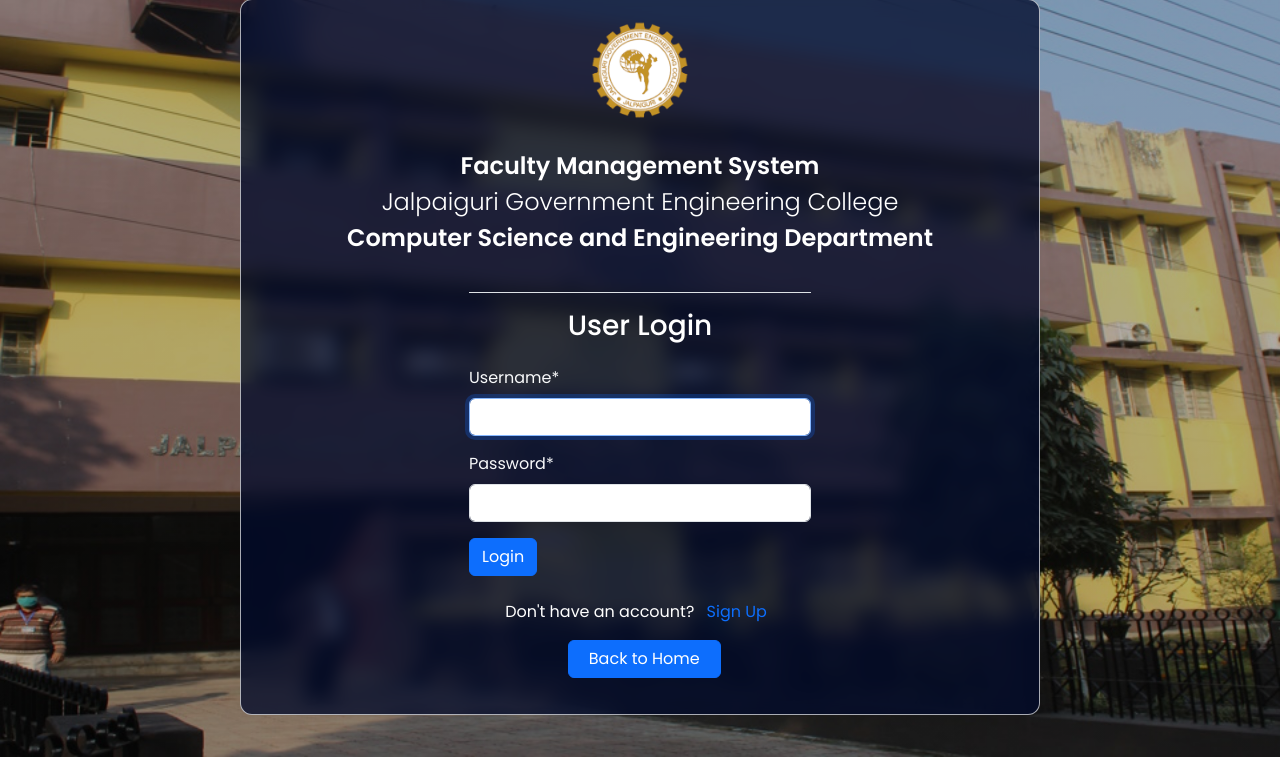
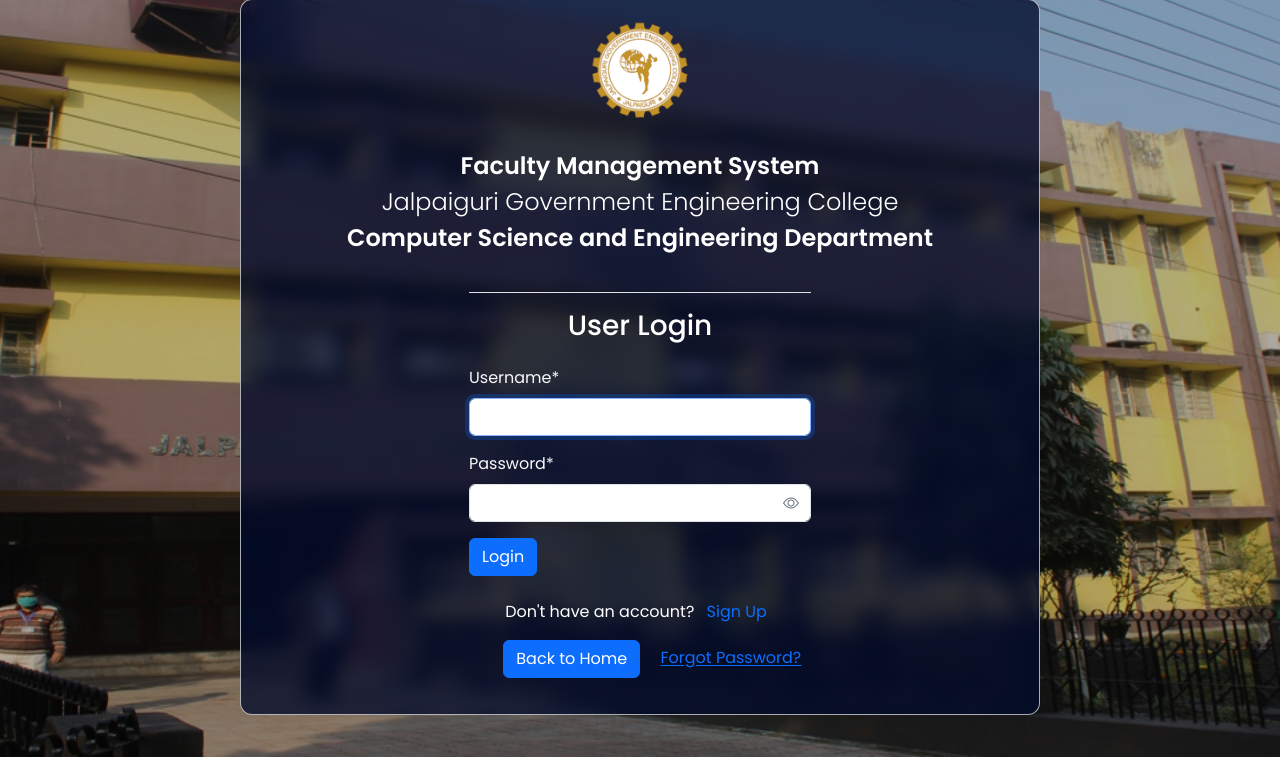
Before and after one commit to Samarjit0323/FMS, a Django app: page /login/ in a window 1280 px wide. Shown: the part 43-800 px from the top of the page. Run offline with Django 5.2, Linux system fonts and the light colour scheme; some libraries are stand-ins or nearby versions.

Commit message:
Added password reset and other minimal functionalities

```diff
--- a/fms/faculty/forms.py
+++ b/fms/faculty/forms.py
@@ -1,9 +1,23 @@
 from django import forms
 from django.contrib.auth import models
 from .models import FacultyProfile
-from django.contrib.auth.forms import UserCreationForm
+from django.contrib.auth.forms import UserCreationForm,AuthenticationForm
 from crispy_forms.helper import FormHelper
 from crispy_forms.layout import Layout, Field
+from crispy_forms.bootstrap import AppendedText
+
+class CustomLoginForm(AuthenticationForm):
+    def __init__(self, *args, **kwargs):
+        super().__init__( *args, **kwargs)
+        self.helper=FormHelper()
+        self.helper.form_tag=False
+        self.helper.layout=Layout(
+            'username',
+            AppendedText(
+                Field('password',id="id_password"),
+                '<i id="togglePassword" class="bi bi-eye" style="cursor: pointer;"></i>'
+            )
+        )
 
 DEPARTMENT_CHOICES = (
     ("", "Select department"),
@@ -15,6 +29,13 @@ class RegisterForm(UserCreationForm):
     class Meta:
         model=models.User
         fields=['username','first_name','last_name','email','password1','password2']
+
+    def __init__(self,*args,**kwargs):
+        super().__init__(*args,**kwargs)
+        self.fields['first_name'].help_text="Include Title(Dr., Prof., Asst. Prof. etc) and Middle Name if applicable"
+        self.fields['email'].help_text="Email ID will be visible to Admin"
+        self.fields['first_name'].required=True
+        self.fields['last_name'].required=True
 
 class ProfileUpdationForm(forms.ModelForm):
     first_name = forms.CharField(max_length=150, required=True)
--- a/fms/faculty/models.py
+++ b/fms/faculty/models.py
@@ -1,7 +1,6 @@
 from django.db import models
 from django.contrib.auth.models import User
 from PIL import Image
-import os
 
 # Create your models here.
 
--- a/fms/faculty/templates/faculty/base.html
+++ b/fms/faculty/templates/faculty/base.html
@@ -22,7 +22,7 @@
       integrity="sha384-QWTKZyjpPEjISv5WaRU9OFeRpok6YctnYmDr5pNlyT2bRjXh0JMhjY6hW+ALEwIH"
       crossorigin="anonymous"
     />
-
+    <link rel="stylesheet" href="https://cdn.jsdelivr.net/npm/bootstrap-icons@1.11.3/font/bootstrap-icons.min.css">
     <!-- App CSS should load after Bootstrap to ensure overrides take effect -->
     <link rel="stylesheet" href="{% static 'css/style.css' %}" />
   </head>
--- a/fms/faculty/templates/faculty/login.html
+++ b/fms/faculty/templates/faculty/login.html
@@ -1,12 +1,29 @@
 {% extends 'faculty/base.html' %}
 {% load crispy_forms_tags %}
+
 {% block content %}
+    <link rel="stylesheet" href="https://cdn.jsdelivr.net/npm/bootstrap-icons@1.11.3/font/bootstrap-icons.min.css">
+
     <h3 class="pb-3 text-center">User Login</h3>
+
     <form method="post">
         {% csrf_token %}
-        {{ form|crispy }}
+
+        {{ form.username|as_crispy_field }}
+
+        <div style="position: relative;">
+
+            {{ form.password|as_crispy_field }}
+
+            <span id="togglePassword"
+                  style="position: absolute; right: 12px; top: 40px; cursor: pointer;">
+                  <i class="bi bi-eye" id="eyeIcon" style="color: #6c757d;"></i>
+            </span>
+        </div>
+
         <button type="submit" class="btn btn-primary mb-4">Login</button>
     </form>
+
     <div class="bottom" style="text-align: center;">
         Don't have an account?
         <a href="{% url 'register' %}" class="text-decoration-none m-2">
@@ -14,10 +31,41 @@
         </a>
         <br>
         &nbsp;
-        <button type="submit" class="btn btn-primary m-3">
-            <a href="{% url 'home' %}" class="text-decoration-none text-white m-2">
-                Back to Home
-            </a>
-        </button>
+
+        <a href="{% url 'home' %}" class="btn btn-primary m-3 text-decoration-none text-white">
+            Back to Home
+        </a>
+
+        <a href="{% url 'password_reset' %}" class="text-white-emphasis">
+            Forgot Password?
+        </a>
     </div>
+
+<script>
+    document.addEventListener('DOMContentLoaded', function() {
+
+        // Find the icon's clickable *span*
+        const togglePassword = document.querySelector('#togglePassword');
+        // Find the icon itself
+        const icon = document.querySelector('#eyeIcon');
+        // Find the password input field
+        const password = document.querySelector('#id_password');
+
+        if (togglePassword && password) {
+
+            togglePassword.addEventListener('click', function() {
+                // Toggle the type attribute
+                const type = password.getAttribute('type') === 'password' ? 'text' : 'password';
+                password.setAttribute('type', type);
+
+                // Toggle the icon
+                icon.classList.toggle('bi-eye');
+                icon.classList.toggle('bi-eye-slash');
+
+                // Change color
+                icon.style.color = type === 'text' ? '#0d6efd' : '#6c757d';
+            });
+        }
+    });
+</script>
 {% endblock %}
--- a/fms/faculty/urls.py
+++ b/fms/faculty/urls.py
@@ -1,5 +1,6 @@
 from django.urls import path
 from .views import *
+from django.contrib.auth.views import *
 
 urlpatterns=[
     path("dashboard/",dashboard,name="dashboard"),
--- a/fms/fms/urls.py
+++ b/fms/fms/urls.py
@@ -17,18 +17,24 @@ Including another URLconf
 from django.contrib import admin
 from django.urls import path, include
 from faculty import views
-from django.contrib.auth.views import LoginView
+from django.contrib.auth.views import *
 from django.conf import settings
 from django.conf.urls.static import static
+from faculty.forms import CustomLoginForm
 
 urlpatterns = [
     path('admin/', admin.site.urls),
     path('', views.home, name='home'),
     path('register/', views.register, name='register'),
-    path('login/',LoginView.as_view(template_name="faculty/login.html",redirect_authenticated_user=True),name="login"),
+    path('login/',LoginView.as_view(template_name="faculty/login.html",redirect_authenticated_user=True,form_class=CustomLoginForm),name="login"),
     path("logout/",views.logout_user,name='logout'),
     path("<str:faculty>/",include("faculty.urls")),
     path('logout/',views.logout,name="logout"),
+    path('password-reset/',PasswordResetView.as_view(template_name="faculty/password_reset.html"),name="password_reset"),
+    path('password-reset/success/',PasswordResetDoneView.as_view(template_name="faculty/password_reset_done.html"),name="password_reset_done"),
+    path('password-reset-confirm/<uidb64>/<token>/',PasswordResetConfirmView.as_view(template_name="faculty/password_reset_confirm.html"),name="password_reset_confirm"),
+    path('password-reset-complete/',PasswordResetCompleteView.as_view(template_name="faculty/password_reset_complete.html"),name="password_reset_complete"),
+
 ]
 
 if settings.DEBUG:
```
Also changed, not shown: fms/faculty/templates/faculty/password_reset.html (added, +34 -0 lines), fms/faculty/templates/faculty/password_reset_complete.html (added, +20 -0 lines), fms/faculty/templates/faculty/password_reset_confirm.html (added, +16 -0 lines), fms/faculty/templates/faculty/password_reset_done.html (added, +7 -0 lines), fms/fms/settings.py (+12 -2 lines), 1 other file.
